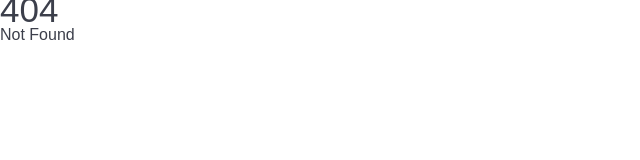
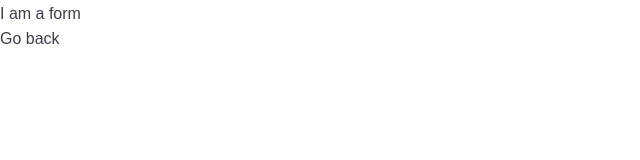
Before and after one commit to interflux-electronics/interflux-icsf-svelte, a SvelteKit app: page /request-simulation in a window 1280 px wide. Before the commit this address had no page. Shown: the top 160 px of the page, without its empty margins (0-640 px from the left). Built offline with nearby package versions, Linux system fonts and the light colour scheme; a web font is replaced by a local one.

Commit message:
add page of request-simulation

```diff
--- a/src/routes/+page.svelte
+++ b/src/routes/+page.svelte
@@ -26,10 +26,10 @@
 
 <section id="CTA">
 	<div class="liner padding">
-		<div class="request-button">
+		<a href="/request-simulation" class="request-button">
 			<img id="flash" src={flash} alt="flash" />
 			<p>request simulation</p>
-		</div>
+		</a>
 		<div class="text">
 		<p>Send us a photo of your circuit board and we will send back to you a detailed report that can simulate how fast, how precise ICSF can jet flux your board for your project, for free! </p>
 		</div>
--- /dev/null
+++ b/src/routes/request-simulation/+page.js
@@ -0,0 +1,9 @@
+import { dev } from '$app/environment';
+
+// we don't need any JS on this page, though we'll load
+// it in dev so that we get hot module replacement
+export const csr = dev;
+
+// since there's no dynamic data here, we can prerender
+// it so that it gets served as a static asset in production
+export const prerender = true;
--- /dev/null
+++ b/src/routes/request-simulation/+page.svelte
@@ -0,0 +1,3 @@
+<p>I am a form</p>
+
+<a href="/">Go back</a>
```
